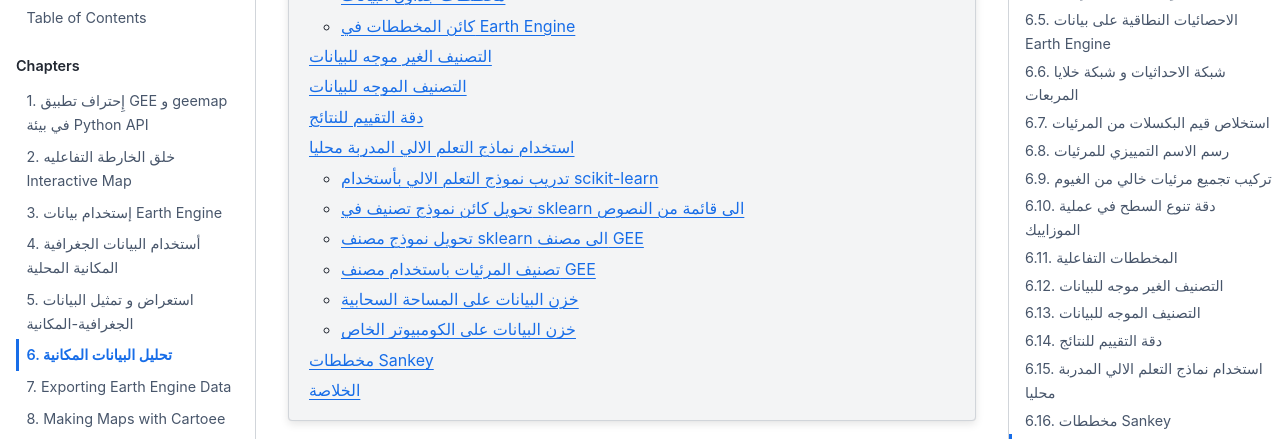
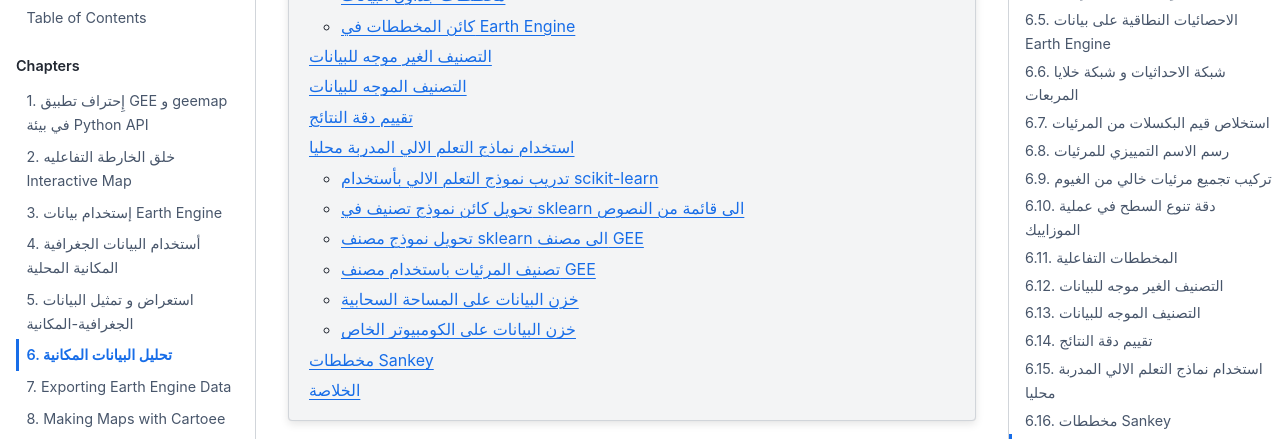
Before and after one commit to giswqs/geebook-arabic, a Jupyter Book: the page built from chapters/06_data_analysis.md, in a window 1280 px wide and 900 px high, scrolled down 746 px. Shown: the part 153-592 px from the top of the window. Built offline with Jupyter Book 1.0.4 settings and Sphinx 7.4.7 and the Sphinx Book theme 1.1.4, drawn with Linux system fonts in a browser that asks for light colours; some of the changed text lies outside the part shown.

Commit message:
Update 06_data_analysis.md

````diff
--- a/chapters/06_data_analysis.md
+++ b/chapters/06_data_analysis.md
@@ -1156,7 +1156,7 @@ geemap.download_ee_image(
     )
 ```
 
-## دقة التقييم للنتائج
+## تقييم دقة النتائج
 
 ```{code-cell} ipython3
 Map = geemap.Map()
````
